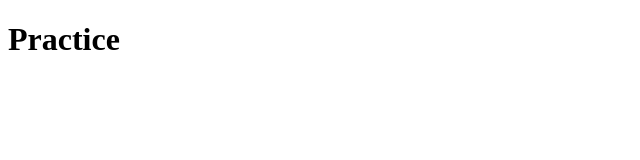
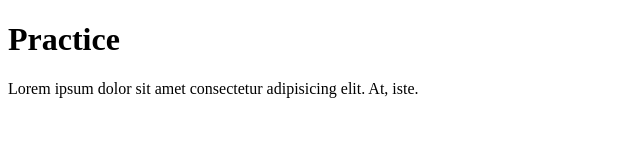
Before and after one commit to RemonHassan/practice-ok, a plain HTML site: page index.html in a window 1280 px wide. Shown: the whole page, without its empty margins (0-640 px from the left). Drawn offline with Linux system fonts and the light colour scheme.

Commit message:
added lorem text

```diff
--- a/index.html
+++ b/index.html
@@ -7,5 +7,6 @@
   </head>
   <body>
     <h1>Practice</h1>
+    <p>Lorem ipsum dolor sit amet consectetur adipisicing elit. At, iste.</p>
   </body>
 </html>
```
